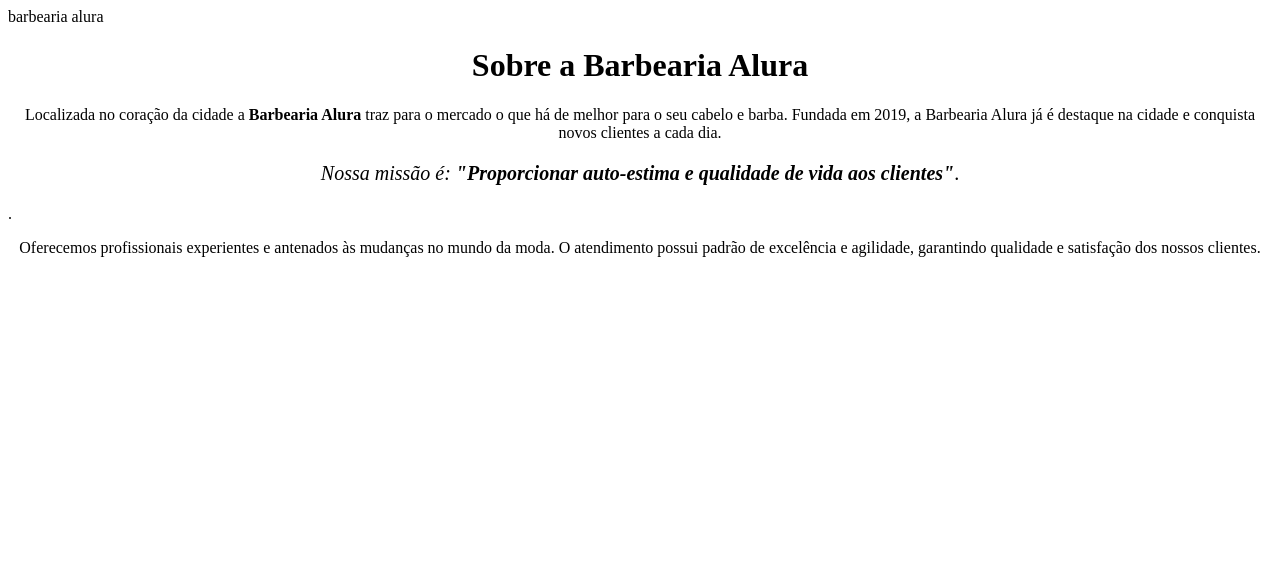
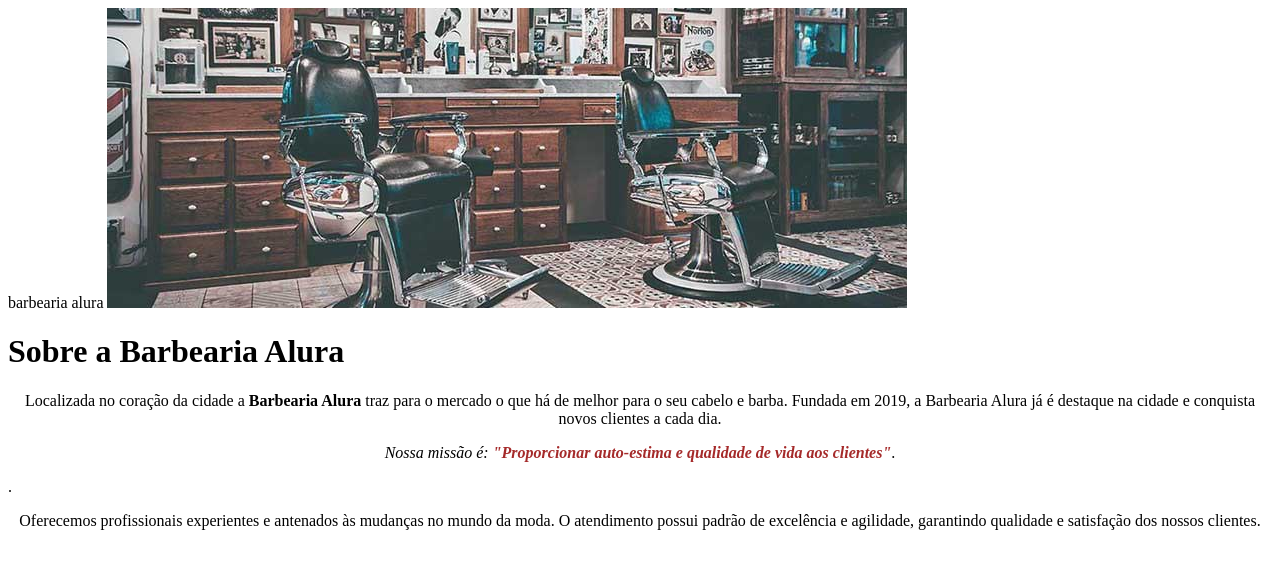
Before and after one commit to batatinhaaaa/trabalho2tri, a plain HTML site: page index.html in a window 1280 px wide. Drawn offline with Linux system fonts and the light colour scheme.

Commit message:
Add files via upload

```diff
--- a/index.html
+++ b/index.html
@@ -11,12 +11,14 @@
 </head>
 
 <body>
-      <h1 style="text-align: center;">Sobre a Barbearia Alura</h1>
+     <img src="banner.jpg">
 
-        <p style="text-align: center;">Localizada no coração da cidade a <strong>Barbearia Alura</strong> traz para o mercado o que há de melhor para o seu cabelo e barba.
+      <h1>Sobre a Barbearia Alura</h1>
+
+        <p>Localizada no coração da cidade a <strong>Barbearia Alura</strong> traz para o mercado o que há de melhor para o seu cabelo e barba.
         Fundada em 2019, a Barbearia Alura já é destaque na cidade e conquista novos clientes a cada dia.
 
-        <p style="font-size: 20px; text-align: center;"><em>Nossa missão é: <strong>"Proporcionar auto-estima e qualidade de vida aos clientes"</strong></em>.</p>.
+        <p id-"missao"><em>Nossa missão é: <strong>"Proporcionar auto-estima e qualidade de vida aos clientes"</strong></em>.</p>.
 
         <p style="text-align: center;">Oferecemos profissionais experientes e antenados às mudanças no mundo da moda. O atendimento possui padrão de excelência e agilidade,
         garantindo qualidade e satisfação dos nossos clientes.</p>
--- a/style.css
+++ b/style.css
@@ -2,4 +2,18 @@ body {
     backgraound: #ccccc
 }
 
-p
+h1{
+    style="text-align: center"
+}
+
+p{
+   text-align: center;
+}
+
+#missao {
+    font-size: 20px
+}
+
+em strong {
+    color:brown;
+}
```
Also changed, not shown: banner.jpg (added), 1 other file.
